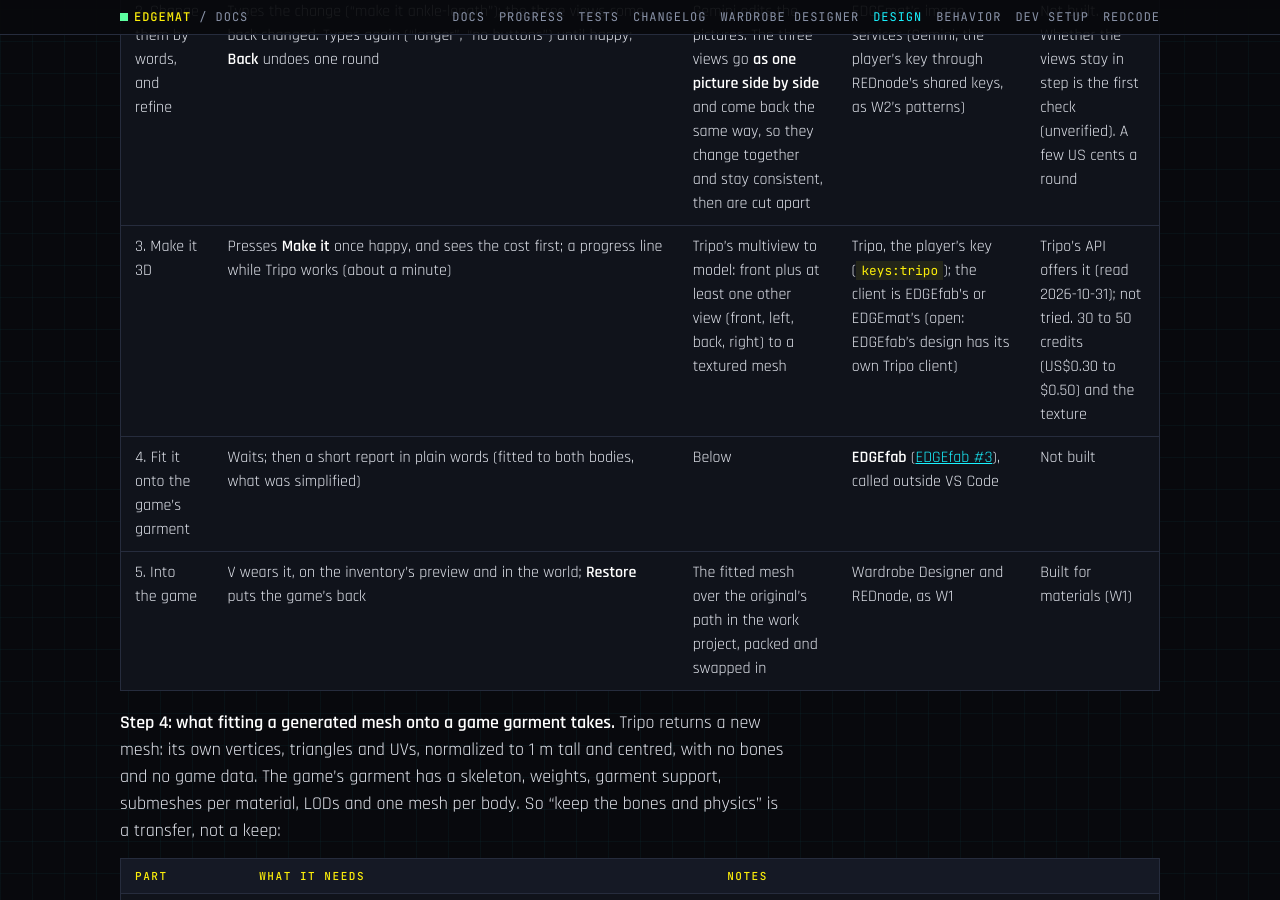
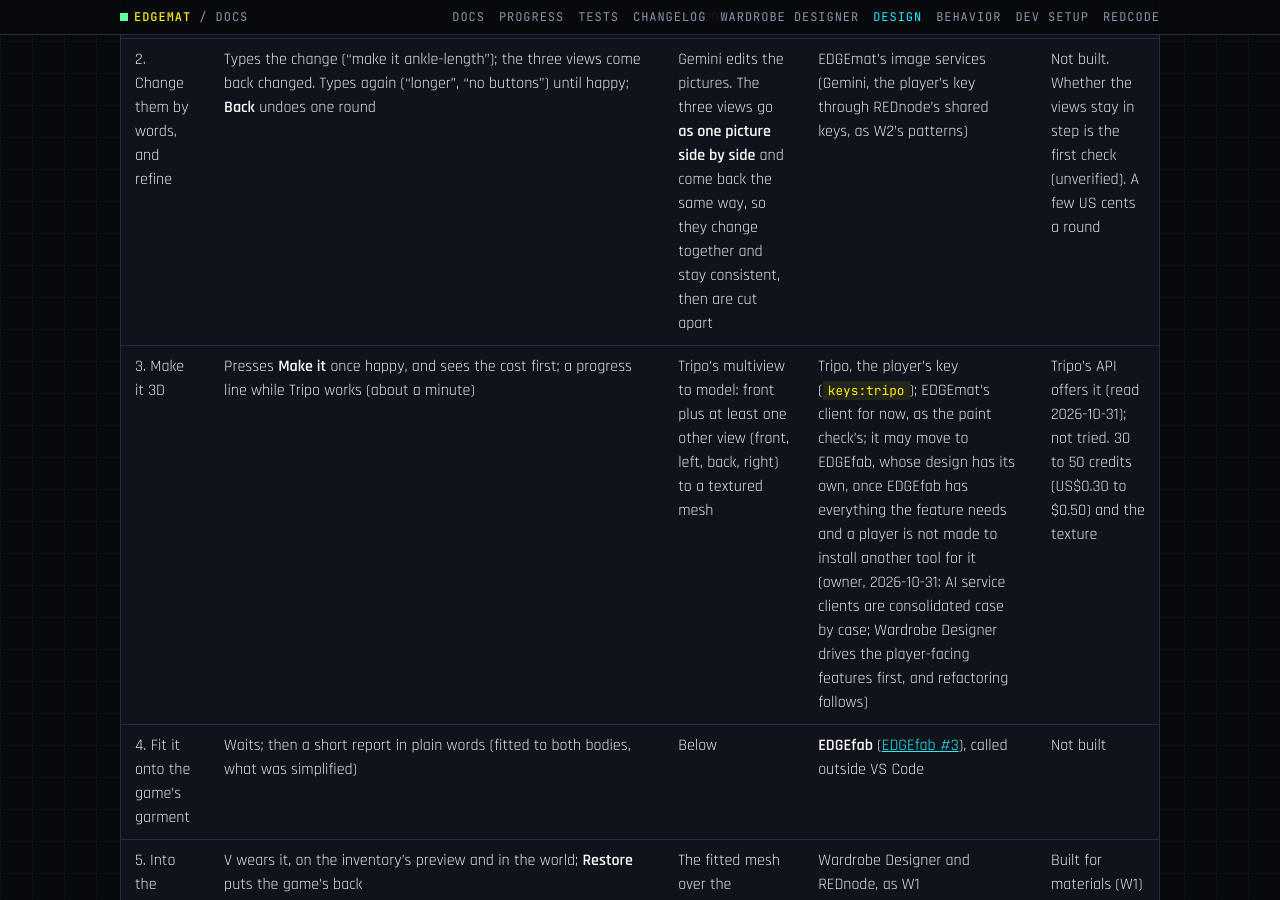
Before and after one commit to Edgemodders/EDGEmat, a Jekyll site: the page built from docs/design.md, in a window 1280 px wide and 900 px high, scrolled down 20215 px. Built offline with Jekyll 4.4.1, drawn with Linux system fonts in a browser that asks for light colours; our own code applies the rules of GitHub Pages for plain Markdown files.

Commit message:
Decision: AI service clients consolidate case by case; Wardrobe Designer drives the features first
Co-Authored-By: Claude Opus 5.5 <noreply@anthropic.com>

```diff
--- a/docs/design.md
+++ b/docs/design.md
@@ -334,7 +334,7 @@ Filed on 2026-10-16, each to its repo as a `request`:
 |---|---|---|---|---|
 | 1. Pictures of the garment | Picks what V wears (as in W1) and presses **Reshape**: the garment appears front, side and back | The garment drawn from its own mesh (WolvenKit's export through REDbridge, as the paint check does) with its current look | EDGEmat (its core; `renderMaterials` draws colors only today) or the overlay itself (a web page can draw a GLB) | Not built |
 | 2. Change them by words, and refine | Types the change ("make it ankle-length"); the three views come back changed. Types again ("longer", "no buttons") until happy; **Back** undoes one round | Gemini edits the pictures. The three views go **as one picture side by side** and come back the same way, so they change together and stay consistent, then are cut apart | EDGEmat's image services (Gemini, the player's key through REDnode's shared keys, as W2's patterns) | Not built. Whether the views stay in step is the first check (unverified). A few US cents a round |
-| 3. Make it 3D | Presses **Make it** once happy, and sees the cost first; a progress line while Tripo works (about a minute) | Tripo's multiview to model: front plus at least one other view (front, left, back, right) to a textured mesh | Tripo, the player's key (`keys:tripo`); the client is EDGEfab's or EDGEmat's (open: EDGEfab's design has its own Tripo client) | Tripo's API offers it (read 2026-10-31); not tried. 30 to 50 credits (US$0.30 to $0.50) and the texture |
+| 3. Make it 3D | Presses **Make it** once happy, and sees the cost first; a progress line while Tripo works (about a minute) | Tripo's multiview to model: front plus at least one other view (front, left, back, right) to a textured mesh | Tripo, the player's key (`keys:tripo`); EDGEmat's client for now, as the paint check's; it may move to EDGEfab, whose design has its own, once EDGEfab has everything the feature needs and a player is not made to install another tool for it (owner, 2026-10-31: AI service clients are consolidated case by case; Wardrobe Designer drives the player-facing features first, and refactoring follows) | Tripo's API offers it (read 2026-10-31); not tried. 30 to 50 credits (US$0.30 to $0.50) and the texture |
 | 4. Fit it onto the game's garment | Waits; then a short report in plain words (fitted to both bodies, what was simplified) | Below | **EDGEfab** ([EDGEfab #3](https://github.com/Edgemodders/EDGEfab/issues/3)), called outside VS Code | Not built |
 | 5. Into the game | V wears it, on the inventory's preview and in the world; **Restore** puts the game's back | The fitted mesh over the original's path in the work project, packed and swapped in | Wardrobe Designer and REDnode, as W1 | Built for materials (W1) |
 
```
Also changed, not shown: docs/progress.md (+1 -0 lines).
